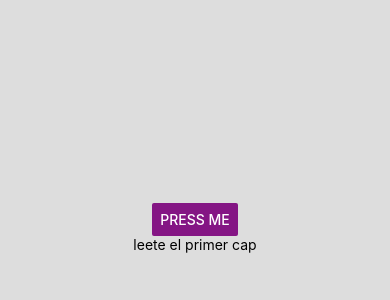
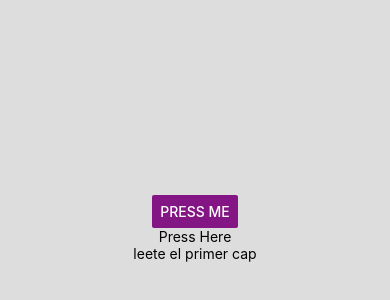
Before and after one commit to joytan12/proyecto34, a React Native app: screen / in a window 390 px wide. Shown: the part 194-494 px from the top of the page. Built offline with nearby package versions, Linux system fonts and the light colour scheme.

Commit message:
cambios basicos

```diff
--- a/App.js
+++ b/App.js
@@ -6,21 +6,21 @@
 // }
 
 import { StatusBar } from 'expo-status-bar';
-import { StyleSheet, Text, View, Button, Alert} from 'react-native';
+import { StyleSheet, Text, View, Button, Alert, TouchableOpacity} from 'react-native';
 
 export default function App() {
   return (
     <View style={styles.container}>
-      {/* con button tiene un nivel de personalisacion bastante bajo  */}
+      {/*con button tiene un nivel de personalisacion bastante bajo  */}
       <Button
         onPress={() => Alert.alert('porfa lee el manga;(')}
         title="press me"
         color="#841584"
       />
-      {/* el touchableOpacitY permite etiquetas de style lo cual brindo una mayor personalisacion*/}
-      {/* <TouchableOpacity style={styles.button} onPress={onPress}>
+      {/*el touchableOpacitY permite etiquetas de style lo cual brindo una mayor personalisacion*/}
+      <TouchableOpacity style={styles.button} onPress={() => Alert.alert('porfa lee el manga;(')}>
         <Text>Press Here</Text>
-      </TouchableOpacity> */}
+      </TouchableOpacity>
       <Text>leete el primer cap</Text>
       <StatusBar style="auto" />
     </View>
```
Also changed, not shown: 1 other file (tests, documents, lock files or other folders).
